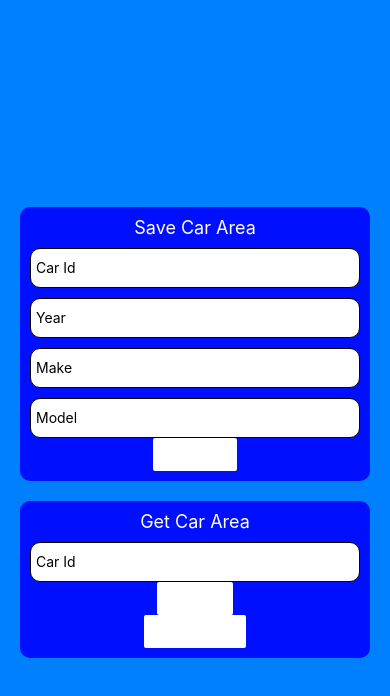
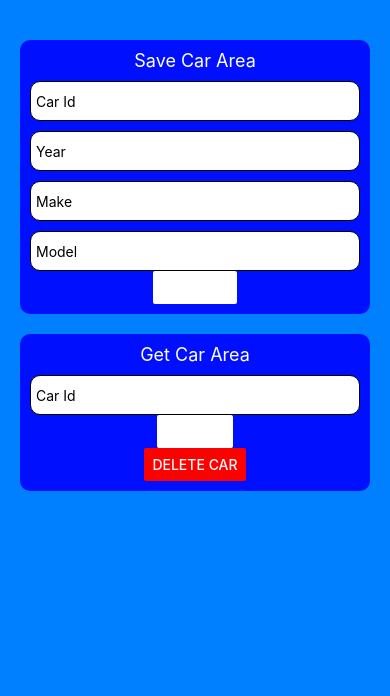
Before and after one commit to KonstantinVerenev/async-storage-hoc, a React Native app: screen / in a window 390 px wide. Shown: the top 696 px of the page. Built offline with nearby package versions, Linux system fonts and the light colour scheme.

Commit message:
add Hoc file with types

```diff
--- a/App.tsx
+++ b/App.tsx
@@ -1,14 +1,15 @@
 import React, { useState } from 'react';
 import { View, Text, StyleSheet, TextInput, Button, Alert } from 'react-native';
-
 import AsyncStorage from '@react-native-async-storage/async-storage';
 
-export default function App() {
+import withAsyncStorage from './withAsyncStorage';
+
+const App = () => {
   const [carId, setCarId] = useState('');
   const [year, setYear] = useState('');
   const [make, setMake] = useState('');
   const [model, setModel] = useState('');
-  const [carIdGet, setCarIdGet] = useState('');
+  const [carGetDeleteId, setCarGetDeleteId] = useState('');
 
   const onPressSave = async () => {
     if (carId.length === 0 || year.length === 0 || make.length === 0 || model.length === 0) {
@@ -23,6 +24,7 @@ export default function App() {
         model,
       };
       await AsyncStorage.setItem(carId, JSON.stringify(carData));
+      Alert.alert('Added Car:', JSON.stringify(carData));
       setCarId('');
       setYear('');
       setMake('');
@@ -33,39 +35,39 @@ export default function App() {
   };
 
   const onPressGet = async () => {
-    if (carIdGet.length === 0) {
+    if (carGetDeleteId.length === 0) {
       Alert.alert('Car Id is empty', 'Please write data to field');
       return;
     }
     try {
-      const jsonValue = await AsyncStorage.getItem(carIdGet);
+      const jsonValue = await AsyncStorage.getItem(carGetDeleteId);
       // JSON.parse(jsonValue);
       if (jsonValue !== null) {
         Alert.alert('Selected Car:', jsonValue);
       } else {
         Alert.alert('Get error', 'No car with such id');
       }
-      setCarIdGet('');
+      // setcarGetDeleteId('');
     } catch (e) {
       console.log(e);
     }
   };
 
   const onPressDelete = async () => {
-    if (carIdGet.length === 0) {
+    if (carGetDeleteId.length === 0) {
       Alert.alert('Car Id is empty', 'Please write data to field');
       return;
     }
     try {
-      const jsonValue = await AsyncStorage.getItem(carIdGet);
+      const jsonValue = await AsyncStorage.getItem(carGetDeleteId);
       // JSON.parse(jsonValue);
       if (jsonValue !== null) {
         Alert.alert('Car deleted:', jsonValue);
-        await AsyncStorage.removeItem(carIdGet);
+        await AsyncStorage.removeItem(carGetDeleteId);
       } else {
         Alert.alert('Delete error', 'No car with such id');
       }
-      setCarIdGet('');
+      // setcarGetDeleteId('');
     } catch (e) {
       console.log(e);
     }
@@ -101,21 +103,20 @@ export default function App() {
         <Text style={styles.title}>Get Car Area</Text>
         <TextInput
           style={styles.input}
-          onChangeText={setCarIdGet}
-          value={carIdGet}
+          onChangeText={setCarGetDeleteId}
+          value={carGetDeleteId}
           placeholder={'Car Id'}
         />
         <Button onPress={onPressGet} title="Get Car" color="white" />
-        <Button onPress={onPressDelete} title="Delete Car" color="white" />
+        <Button onPress={onPressDelete} title="Delete Car" color="red" />
       </View>
     </View>
   );
-}
+};
 
 const styles = StyleSheet.create({
   container: {
     flex: 1,
-    justifyContent: 'center',
     alignItems: 'center',
     backgroundColor: '#0080ff',
     padding: 20,
@@ -143,3 +144,5 @@ const styles = StyleSheet.create({
     borderRadius: 10,
   },
 });
+
+export default withAsyncStorage(App);
--- /dev/null
+++ b/withAsyncStorage.tsx
@@ -0,0 +1,7 @@
+import React from 'react';
+
+export default function withAsyncStorage<P>(Component: React.ComponentType<P>) {
+  return (props: P) => {
+    return <Component {...props} />;
+  };
+}
```
